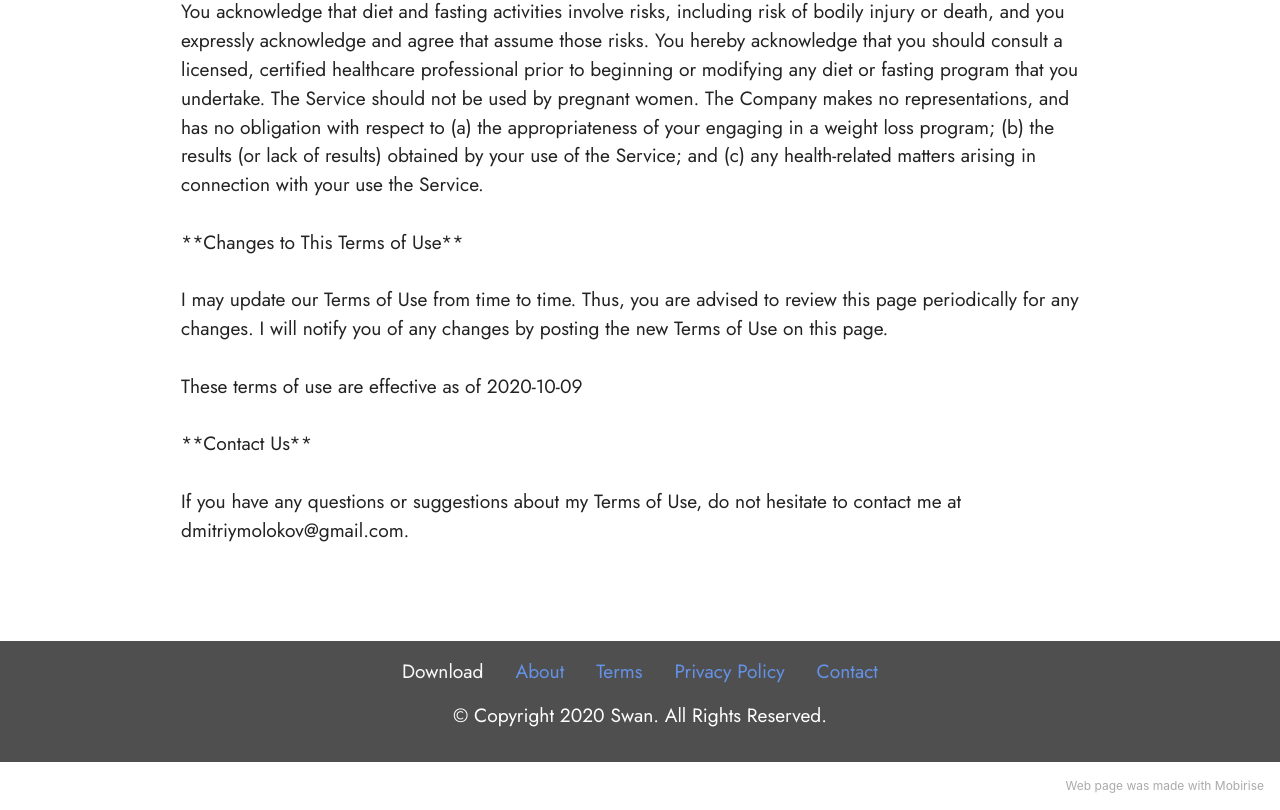
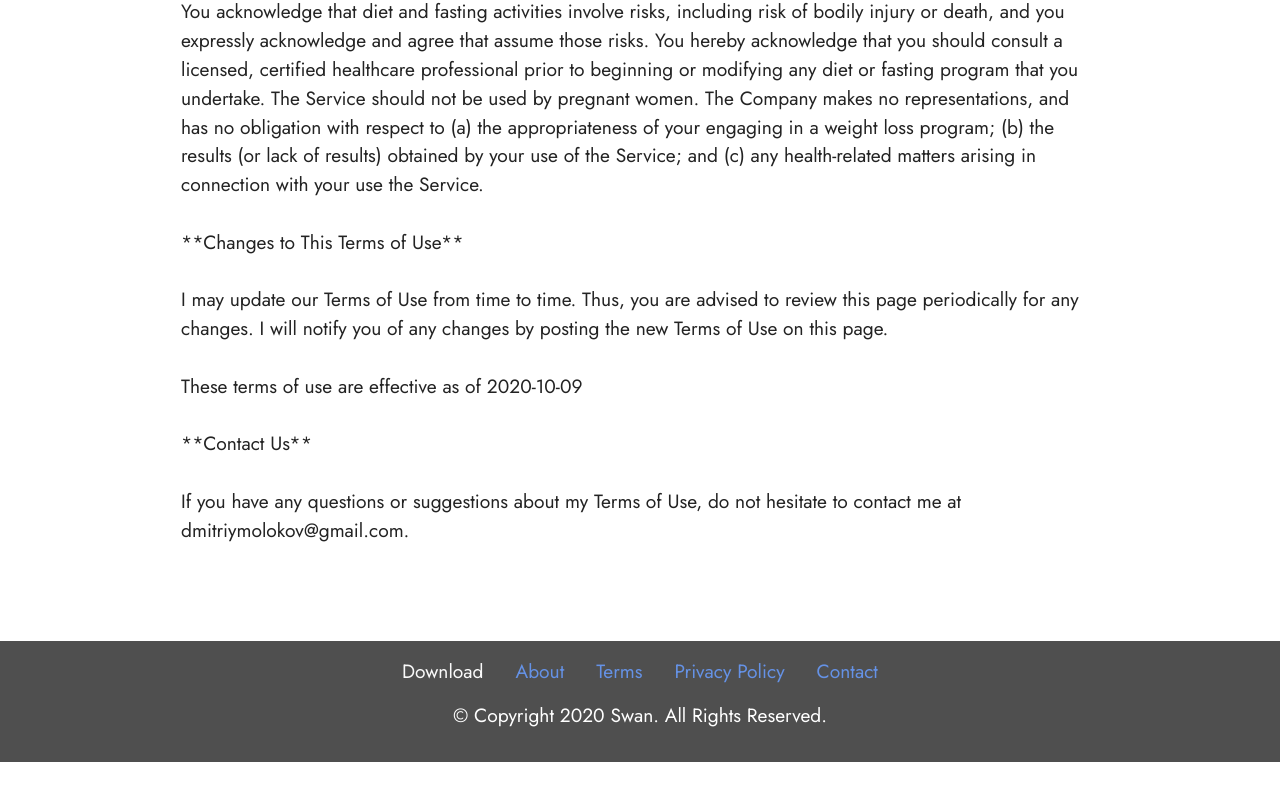
Before and after one commit to irinaswan/irinaswan.github.io, a plain HTML site: page terms.html in a window 1280 px wide. Shown: the part 1948-2758 px from the top of the page. After the commit the page ends 2710 px from the top, so only its background shows below. Drawn offline with Linux system fonts and the light colour scheme.

Commit message:
Update terms.html

```diff
--- a/terms.html
+++ b/terms.html
@@ -65,8 +65,6 @@
             </div>
         </div>
     </div>
-</section><section style="background-color: #fff; font-family: -apple-system, BlinkMacSystemFont, 'Segoe UI', 'Roboto', 'Helvetica Neue', Arial, sans-serif; color:#aaa; font-size:12px; padding: 0; align-items: center; display: flex;"><a href="https://mobirise.site/r" style="flex: 1 1; height: 3rem; padding-left: 1rem;"></a><p style="flex: 0 0 auto; margin:0; padding-right:1rem;">Web page was <a href="https://mobirise.site/g" style="color:#aaa;">made</a> with Mobirise</p></section><script src="assets/web/assets/jquery/jquery.min.js"></script>  <script src="assets/popper/popper.min.js"></script>  <script src="assets/tether/tether.min.js"></script>  <script src="assets/bootstrap/js/bootstrap.min.js"></script>  <script src="assets/smoothscroll/smooth-scroll.js"></script>  <script src="assets/parallax/jarallax.min.js"></script>  <script src="assets/theme/js/script.js"></script>
-
-
+</section>
 </body>
 </html>
```
